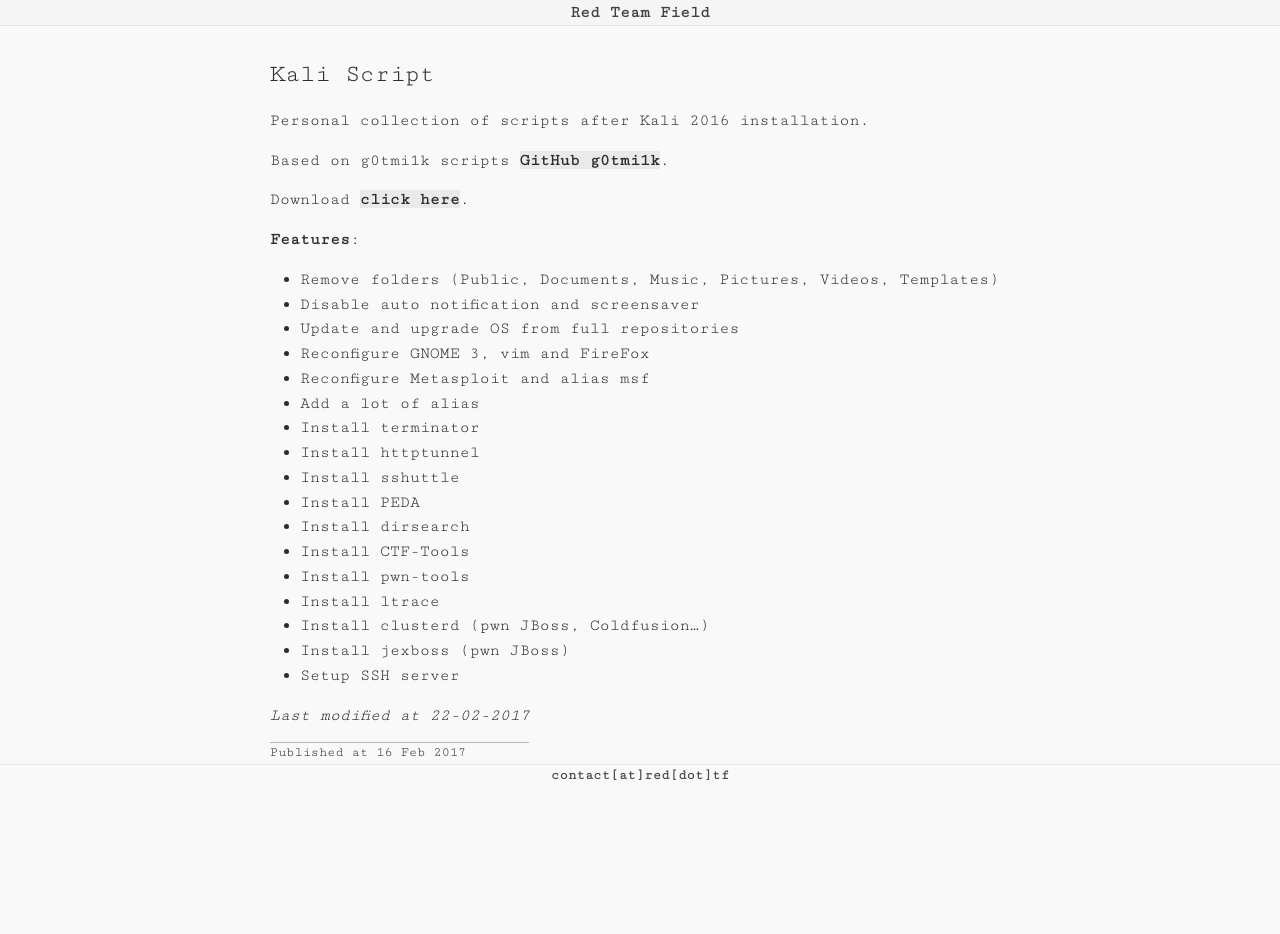
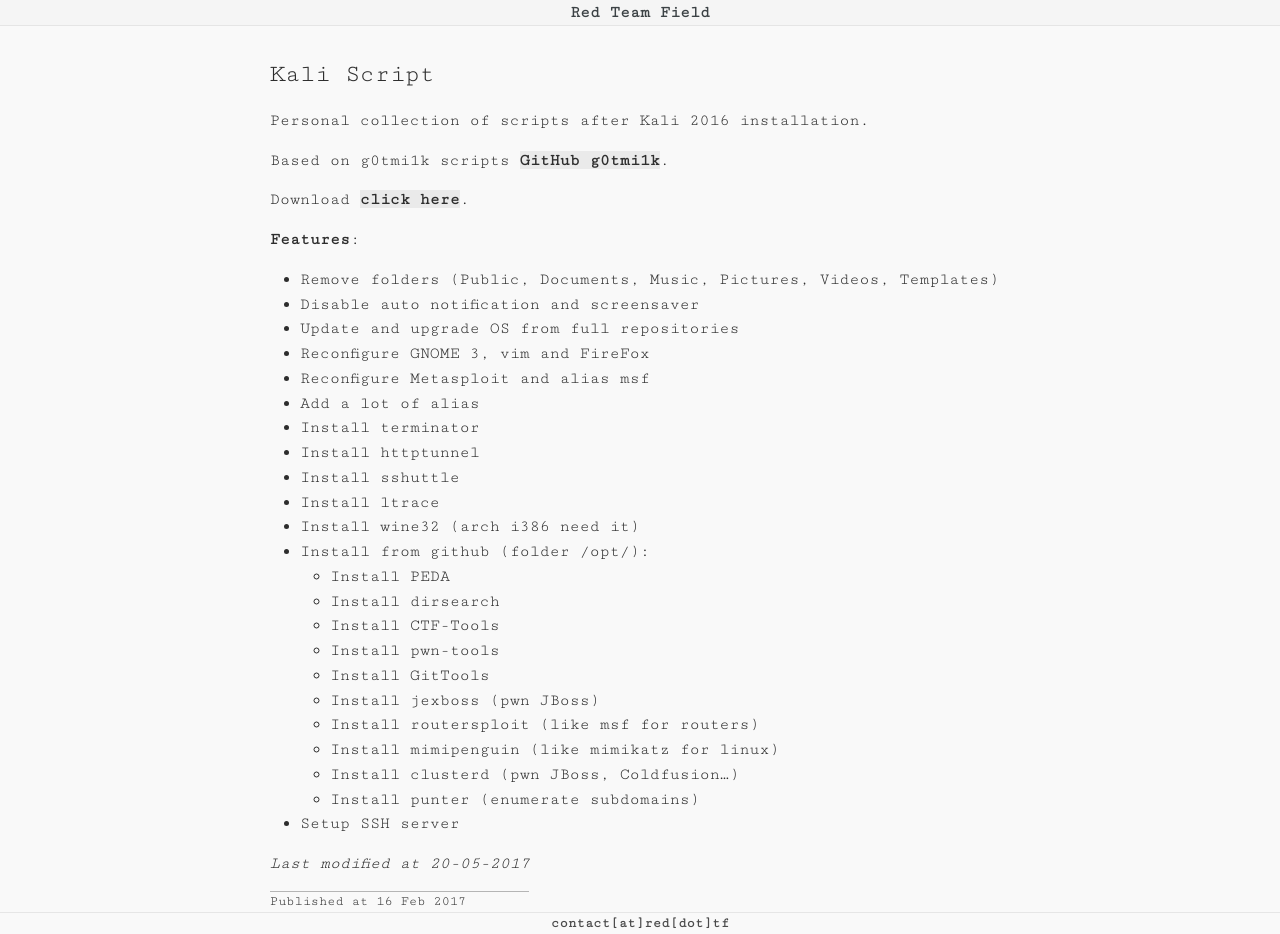
Before and after one commit to redtf/redtf.github.io, a Jekyll site: the page built from _posts/2017-02-16-kali-setup.md, in a window 1280 px wide. Built offline with Jekyll 4.4.1, drawn with Linux system fonts in a browser that asks for light colours; some web fonts are replaced; before the commit the page ends 900 px from its top, so only the background shows below that.

Commit message:
Update script setup
Add new tools and repositories

```diff
--- a/_posts/2017-02-16-kali-setup.md
+++ b/_posts/2017-02-16-kali-setup.md
@@ -22,13 +22,20 @@
 - Install terminator
 - Install httptunnel
 - Install sshuttle
-- Install PEDA
-- Install dirsearch
-- Install CTF-Tools
-- Install pwn-tools
 - Install ltrace
-- Install clusterd (pwn JBoss, Coldfusion...)
-- Install jexboss (pwn JBoss)
+- Install wine32 (arch i386 need it)
+- Install from github (folder /opt/):
+	- Install PEDA
+	- Install dirsearch
+	- Install CTF-Tools
+	- Install pwn-tools
+	- Install GitTools
+	- Install jexboss (pwn JBoss)
+	- Install routersploit (like msf for routers)
+	- Install mimipenguin (like mimikatz for linux)
+	- Install clusterd (pwn JBoss, Coldfusion...)
+	- Install punter (enumerate subdomains)
+
 - Setup SSH server
 
-*Last modified at 22-02-2017*
+*Last modified at 20-05-2017*
```
Also changed, not shown: 1 other file.
